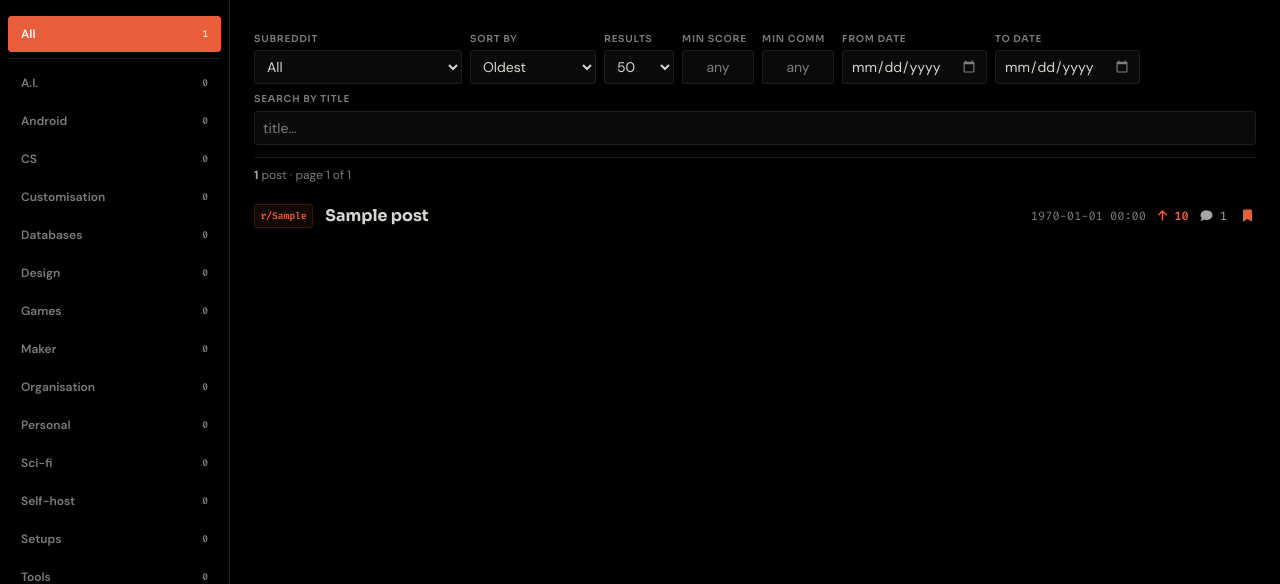
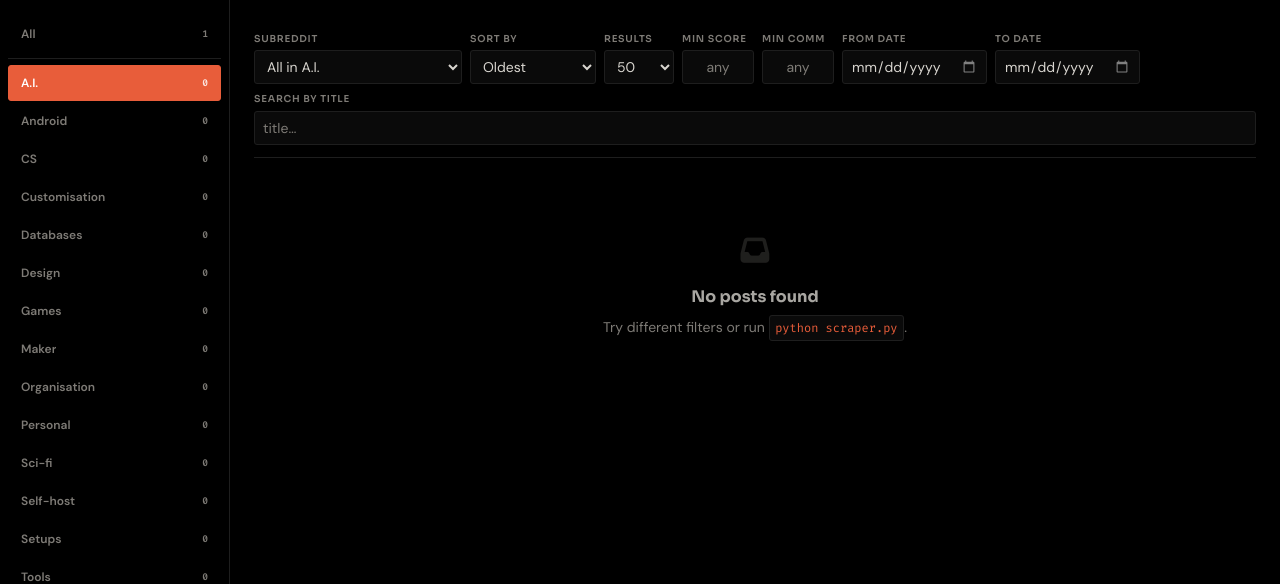
Before and after one commit to LordVipul/Redfetcher-v2, a FastAPI app: page /?group=ai in a window 1280 px wide. Shown: the part 59-643 px from the top of the page. Run offline with FastAPI, Linux system fonts and the light colour scheme; tables that the repository leaves empty hold one stand-in row (values such as "Sample post").

Commit message:
Short group URLs: sidebar and dashboard display /?group=<key>
The address bar keeps the readable form: / for All, ?group=<key> when the
current scope exactly matches a config group, ?subreddit=... otherwise,
with non-default filters/params only (All is just /, page 1 is bare).
Single-subreddit scopes stay set-form so a URL can never silently broaden
its scope, and the dropdown placeholder "All in <group>" now restores the
group instead of dropping to All.

The key is an input/display form resolved against the current config on
every request: unknown/renamed keys and legacy links silently show All
instead of 400-ing, no alias tables. Server-rendered sidebar hrefs,
dashboard cards, and pagination emit the same form; /api/posts stays
canonical set-form. A set-form deep link that exactly matches a group is
silently rewritten once on load so back/forward stay readable.

```diff
--- a/server.py
+++ b/server.py
@@ -112,8 +112,12 @@ def bad_request(message):
 templates.env.filters["datetimeformat"] = format_date
 
 
-def query_params(page, filters=None):
-    """Build a query string preserving current filters with a new page number."""
+def query_params(page, filters=None, group_key=None):
+    """Build a query string preserving current filters with a new page number.
+
+    When `group_key` is given, the display form emits `group=<key>` instead
+    of the subreddit set; other scopes keep set form.
+    """
     params = {}
     if filters:
         for k, v in filters.items():
@@ -121,7 +125,15 @@ def query_params(page, filters=None):
                 continue
             if k == "view" and v != "bookmarks":
                 continue
+            if k == "subreddit" and group_key:
+                continue
+            # Keep the emitted query in sync with the JS display form: default
+            # values are omitted so links degrade to the shortest URL.
+            if (k == "sort" and v == "oldest") or (k == "limit" and v == 50):
+                continue
             params[k] = str(v)
+    if group_key:
+        params["group"] = group_key
     params["page"] = str(page)
     return urlencode(params)
 
@@ -129,8 +141,8 @@ def query_params(page, filters=None):
 templates.env.globals["query_params"] = query_params
 
 
-def redirect_to_page(path, page, filters):
-    return RedirectResponse(url=f"{path}?{query_params(page, filters)}", status_code=302)
+def redirect_to_page(path, page, filters, group_key=None):
+    return RedirectResponse(url=f"{path}?{query_params(page, filters, group_key)}", status_code=302)
 
 
 templates.env.globals["abs"] = abs
@@ -141,7 +153,7 @@ templates.env.globals["abs"] = abs
 def split_subreddit_param(value):
     """Split the `subreddit` param into deduped names, original order kept.
 
-    One name stays as-is; comma-joined sets (the canonical group form) come
+    One name stays as-is; comma-joined sets (the canonical filter state) come
     back as a list. Empty parts (e.g. "git,,vim") are ignored — anything
     harmful still fails SUBREDDIT_RE validation in validate_filters.
     """
@@ -175,11 +187,21 @@ def match_group(names):
     return best[1], best[2], list(best[3])
 
 
+def resolve_group_param(group):
+    """Resolve a `?group=<key>` display URL against the current config.
+
+    Input form, not canonical state: an unknown or removed key resolves to
+    None and the request falls back to the subreddit param (All when absent)
+    — no alias tables, and a config change can never 400.
+    """
+    return config.GROUPS[group][1] if group in config.GROUPS else None
+
+
 def build_sidebar(subreddit_names, view):
     """Sidebar model: All + every group with post counts, plus the Bookmarks row.
 
-    Active state is derived from the current subreddit set: the matched group
-    is highlighted instead of any group key traveling in the URL.
+    Active state is derived from the current subreddit set; the matched group
+    is highlighted and links emit the `?group=<key>` display form.
     """
     stats = database.get_stats()
     counts = {s["subreddit"]: s["count"] for s in stats}
@@ -231,6 +253,7 @@ async def index(
     request: Request,
     view: str = Query("feed"),
     subreddit: str = Query(None),
+    group: str = Query(None),
     start: str = Query(None),
     end: str = Query(None),
     sort: str = Query("oldest"),
@@ -240,9 +263,6 @@ async def index(
     min_score: str = Query(None),
     min_comments: str = Query(None),
 ):
-    # `group` no longer exists in URLs. Deep links carrying it are ignored —
-    # the canonical filter state is the resolved subreddit set (`?subreddit=…`
-    # comma-joined), so removed/renamed groups can never 400.
     if view not in VIEWS:
         return bad_request(f"invalid view: {view!r} (allowed: feed, bookmarks)")
 
@@ -253,6 +273,13 @@ async def index(
     names = split_subreddit_param(subreddit) if subreddit else []
     if is_bookmarks and len(names) > 1:
         return bad_request("bookmarks support a single subreddit, not a set")
+
+    # `?group=<key>` is an input/display form resolved against the current
+    # config: unknown keys are ignored silently, and an explicit subreddit
+    # param wins when both are present.
+    group_names = resolve_group_param(group)
+    if group_names and not names:
+        names = list(group_names)
 
     # Bookmarks are always ordered oldest-first by when they were saved.
     effective_sort = "oldest" if is_bookmarks else sort
@@ -266,6 +293,11 @@ async def index(
 
     matched = match_group(names) if not is_bookmarks else None
     _, group_label, group_subs = matched if matched else (None, None, None)
+    # Display form splits exact group matches from subsets (a single sub stays
+    # set-form so the URL can't silently broaden its scope).
+    display_key = (
+        matched[0] if matched and len(names) == len(matched[2]) else None
+    )
     if is_bookmarks:
         results, total = await asyncio.to_thread(
             database.get_bookmarks,
@@ -284,7 +316,7 @@ async def index(
 
     total_pages = max(1, (total + limit - 1) // limit if limit > 0 else 1)
     if page > total_pages:
-        return redirect_to_page("/", total_pages, filters)
+        return redirect_to_page("/", total_pages, filters, display_key)
 
     sidebar = await asyncio.to_thread(build_sidebar, names, view)
     bookmark_count = await asyncio.to_thread(database.get_bookmark_count)
@@ -310,6 +342,7 @@ async def index(
             "bookmark_count": bookmark_count,
             "view": view,
             "group_label": group_label,
+            "group_key": display_key,
             "is_bookmarks": is_bookmarks,
             "total": total,
             "page": page,
--- a/templates/dashboard.html
+++ b/templates/dashboard.html
@@ -59,7 +59,7 @@
     <h2 class="dash-heading">Groups</h2>
     <div class="group-grid">
         {% for g in group_totals %}
-        <a class="group-card" href="/?subreddit={{ g.subs }}">
+        <a class="group-card" href="/?group={{ g.key }}">
             <span class="group-card-label">{{ g.label }}</span>
             <span class="group-card-count">{{ "{:,}".format(g.count) }}</span>
             <span class="group-card-subs">{{ g.sub_count }} subreddits</span>
--- a/templates/feed.html
+++ b/templates/feed.html
@@ -5,9 +5,10 @@
 {% block sidebar %}
   {% for item in sidebar %}
   <a
-    href="/{% if item.subs %}?subreddit={{ item.subs }}{% endif %}"
+    href="/{% if item.subs %}?group={{ item.key }}{% endif %}"
     class="group-btn{% if item.active %} active{% endif %}"
     data-subs="{{ item.subs }}"
+    data-key="{{ item.key }}"
     {% if item.active %}aria-current="page"{% endif %}
     ><span class="group-label">{{ item.label }}</span
     ><span class="group-count">{{ item.count }}</span></a
@@ -104,7 +105,7 @@
 <nav class="pagination" id="pagination" aria-label="Pagination">
     {% if total_pages > 1 %}
     {% if page > 1 %}
-    <a href="/?{{ query_params(page - 1, filters) }}" class="js-page" data-page="{{ page - 1 }}"><i class="fa-solid fa-chevron-left"></i> Prev</a>
+    <a href="/?{{ query_params(page - 1, filters, group_key) }}" class="js-page" data-page="{{ page - 1 }}"><i class="fa-solid fa-chevron-left"></i> Prev</a>
     {% else %}
     <span class="disabled"><i class="fa-solid fa-chevron-left"></i> Prev</span>
     {% endif %}
@@ -112,7 +113,7 @@
         {% if p == page %}
         <span class="current" aria-current="page">{{ p }}</span>
         {% elif p == 1 or p == total_pages or abs(p - page) <= 2 %}
-        <a href="/?{{ query_params(p, filters) }}" class="js-page" data-page="{{ p }}">{{ p }}</a>
+        <a href="/?{{ query_params(p, filters, group_key) }}" class="js-page" data-page="{{ p }}">{{ p }}</a>
         {% else %}
         {% if p == 2 or p == total_pages - 1 %}
         <span class="disabled">&hellip;</span>
@@ -120,7 +121,7 @@
         {% endif %}
     {% endfor %}
     {% if page < total_pages %}
-    <a href="/?{{ query_params(page + 1, filters) }}" class="js-page" data-page="{{ page + 1 }}">Next <i class="fa-solid fa-chevron-right"></i></a>
+    <a href="/?{{ query_params(page + 1, filters, group_key) }}" class="js-page" data-page="{{ page + 1 }}">Next <i class="fa-solid fa-chevron-right"></i></a>
     {% else %}
     <span class="disabled">Next <i class="fa-solid fa-chevron-right"></i></span>
     {% endif %}
--- a/templates/static/js/app.js
+++ b/templates/static/js/app.js
@@ -311,7 +311,15 @@
     var params = new URLSearchParams(window.location.search);
     var view = params.get("view") === "bookmarks" ? "bookmarks" : "feed";
     state.view = view;
-    state.filters.subreddit = params.get("subreddit") || "";
+    var groupKey = params.get("group");
+    if (!params.get("subreddit") && groupKey) {
+      // Display form: recover the set from the config-derived sidebar button.
+      // An unknown key finds no button and degrades to All, like the server.
+      var gbtn = document.querySelector('.sidebar .group-btn[data-key="' + groupKey + '"]');
+      state.filters.subreddit = (gbtn && gbtn.dataset.subs) || "";
+    } else {
+      state.filters.subreddit = params.get("subreddit") || "";
+    }
     state.filters.sort = params.get("sort") || "oldest";
     state.filters.start = params.get("start") || "";
     state.filters.end = params.get("end") || "";
@@ -346,8 +354,38 @@
     return isBookmarksView() ? "/api/bookmarks" : "/api/posts";
   }
 
+  // Address-bar form: a set that exactly matches a config group displays as
+  // `?group=<key>` (input form resolved from config server-side); unknown
+  // scopes stay in set form. Defaults are omitted, so All is just /.
+  function displayGroupKey() {
+    if (state.view !== "feed") return null;
+    if (!state.filters.subreddit) return null;
+    var best = activeSidebarMatch();
+    return best && best.score === 2 ? best.btn.dataset.key : null;
+  }
+
+  function displayQuery() {
+    var params = new URLSearchParams();
+    if (isBookmarksView()) params.set("view", "bookmarks");
+    var key = displayGroupKey();
+    if (key) params.set("group", key);
+    else if (state.filters.subreddit)
+      params.set("subreddit", state.filters.subreddit);
+    if (state.filters.sort && state.filters.sort !== "oldest")
+      params.set("sort", state.filters.sort);
+    if (state.filters.start) params.set("start", state.filters.start);
+    if (state.filters.end) params.set("end", state.filters.end);
+    if (state.filters.q) params.set("q", state.filters.q);
+    if (state.filters.limit && state.filters.limit !== 50)
+      params.set("limit", state.filters.limit);
+    setMinParams(params, state.filters);
+    if ((state.page || 1) > 1) params.set("page", state.page);
+    return params.toString();
+  }
+
   function syncUrl(historyMode) {
-    var url = window.location.pathname + "?" + buildQuery();
+    var query = displayQuery();
+    var url = window.location.pathname + (query ? "?" + query : "");
     if (historyMode === "push") history.pushState({ state: snapshot() }, "", url);
     else history.replaceState({ state: snapshot() }, "", url);
   }
@@ -816,7 +854,21 @@
 
     if (subredditEl)
       subredditEl.addEventListener("change", function () {
-        state.filters.subreddit = subredditEl.value;
+        // Choosing the placeholder while it reads "All in <group>" restores
+        // that group's set (what the label promises), not the whole feed.
+        if (!subredditEl.value && /^All in /.test(subredditEl.dataset.allLabel || "")) {
+          var want = subredditEl.dataset.allLabel.replace(/^All in /, "");
+          var gbtn = Array.prototype.find.call(
+            document.querySelectorAll('.sidebar .group-btn[data-subs]'),
+            function (b) {
+              var lb = b.querySelector(".group-label");
+              return lb && lb.textContent.trim() === want && b.dataset.subs;
+            }
+          );
+          state.filters.subreddit = (gbtn && gbtn.dataset.subs) || "";
+        } else {
+          state.filters.subreddit = subredditEl.value;
+        }
         state.page = 1;
         capturePaginationFocus();
         fetchFeed(1, "replace");
@@ -1057,8 +1109,9 @@
   stateFromUrl();
   syncViewUi();
   setActiveGroupButton();
-  // Server already rendered the first page; only rewrite the URL to the
-  // canonical form so shareable links match the API contract (stale ?group=
-  // keys are dropped here).
+  // Server already rendered the first page; rewrite the URL once to the
+  // display form so the address bar matches the flow: /, ?group=<key> for an
+  // exact config match, ?subreddit=… otherwise (stale ?group= keys degrade
+  // to All and are rewritten away here).
   syncUrl("replace");
 })();
```
Also changed, not shown: README.md.
